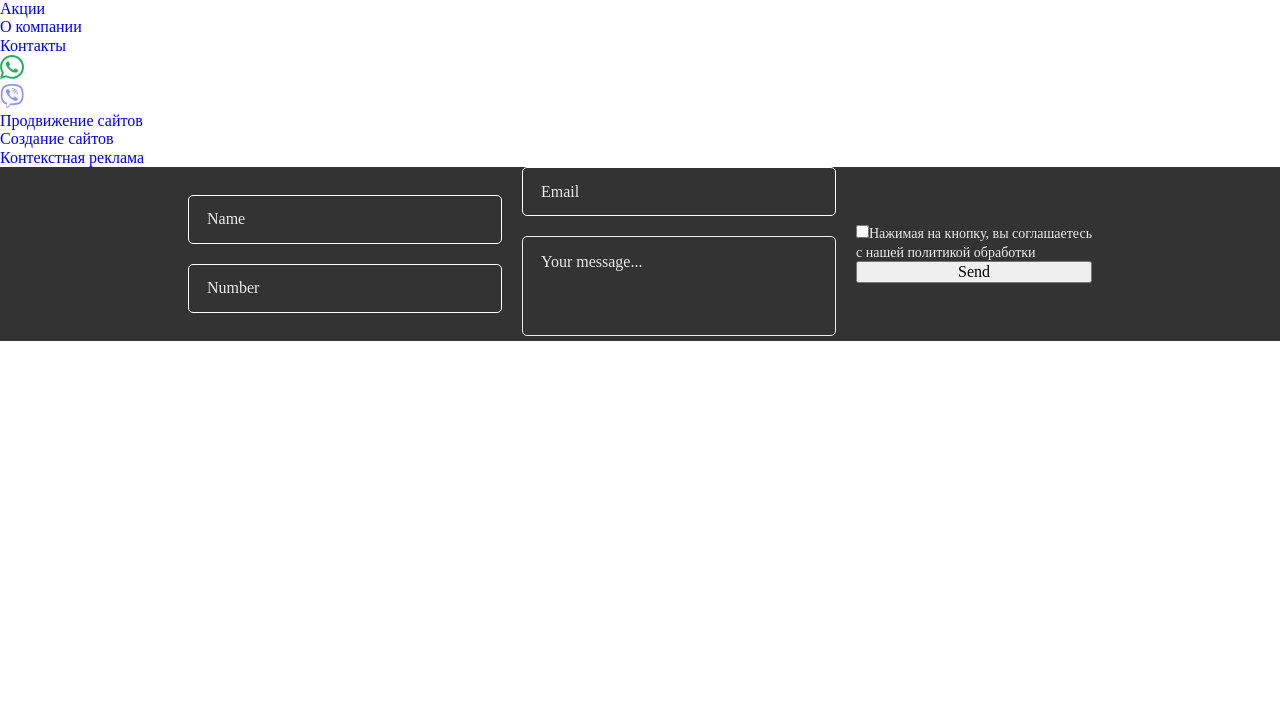
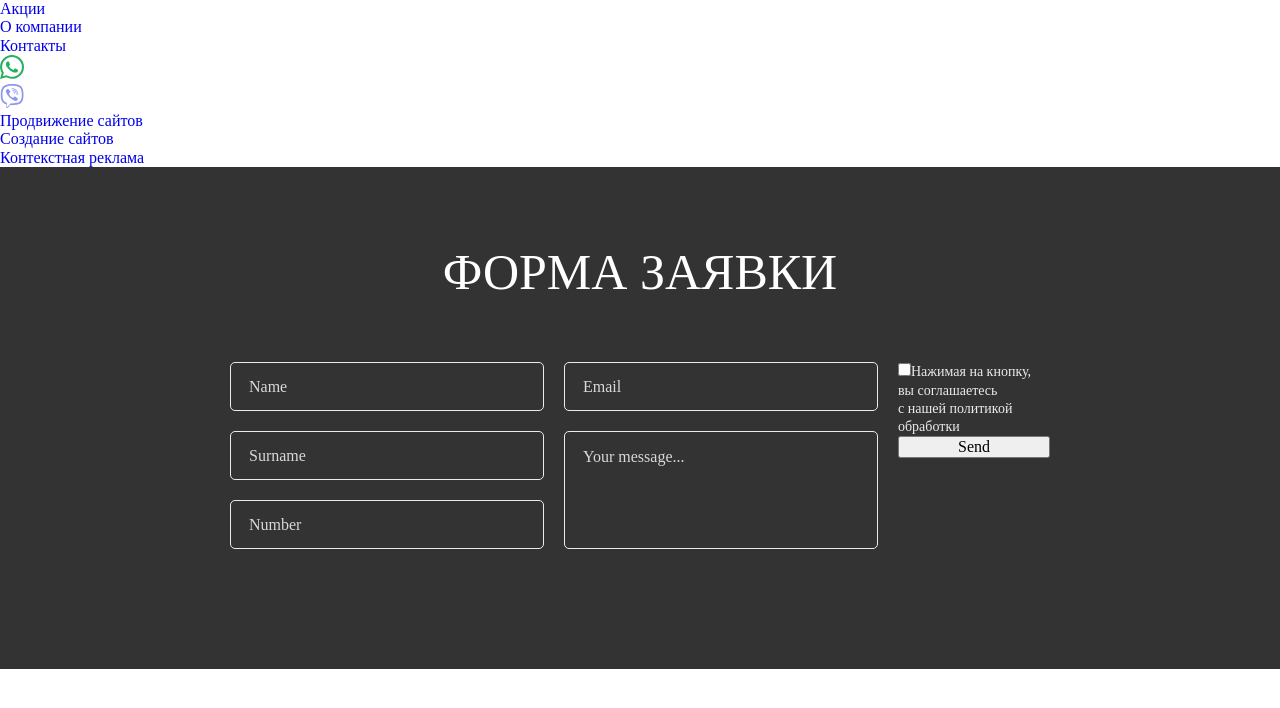
Before and after one commit to barometer-js/internet-advertising, a React (Create React App) app: page / in a window 1280 px wide. Shown: the top 708 px of the page. Built offline with nearby package versions, Linux system fonts and the light colour scheme.

Commit message:
added section, title, container and fetch data

```diff
--- a/package.json
+++ b/package.json
@@ -7,6 +7,7 @@
     "@testing-library/jest-dom": "^5.15.1",
     "@testing-library/react": "^11.2.7",
     "@testing-library/user-event": "^12.8.3",
+    "axios": "^0.24.0",
     "gh-pages": "^3.2.3",
     "nanoid": "^3.1.30",
     "normalize.css": "^8.0.1",
--- a/src/App.css
+++ b/src/App.css
@@ -36,3 +36,7 @@
     transform: rotate(360deg);
   }
 }
+section {
+  padding-top: 80px;
+  padding-bottom: 80px;
+}
--- a/src/App.js
+++ b/src/App.js
@@ -1,19 +1,25 @@
+import React, { Component } from 'react';
 import 'normalize.css';
 import './App.css';
 import TopNavigation from './components/TopNavigation/TopNavigation';
 import BottomNavigation from './components/BottomNavigation/BottomNavigation';
 import ApplicationForm from './components/Form/Form';
+import { Section } from './components/Section';
+import { Title } from './components/Title';
 
-function App() {
+class App extends Component {
+  render() {
     return (
       <>
         <TopNavigation />
         <BottomNavigation />
-      <ApplicationForm
-      // onSubmit={this.addApplication}
-      />
+        <Section color="#333333">
+          <Title name="Форма заявки" color="#fff" />
+          <ApplicationForm />
+        </Section>
       </>
     );
   }
+}
 
 export default App;
--- a/src/components/Checkbox/Checkbox.js
+++ b/src/components/Checkbox/Checkbox.js
@@ -1,12 +1,18 @@
 import styles from './Checkbox.module.scss';
-// import PropTypes from 'prop-types';
+import PropTypes from 'prop-types';
 
-const Checkbox = props => (
-  <input className={styles.checkbox} type="checkbox" {...props} />
+const Checkbox = ({ checked, onChange }) => (
+  <input
+    className={styles.checkbox}
+    type="checkbox"
+    checked={checked}
+    onChange={onChange}
+  />
 );
 
-// Checkbox.propTypes = {
-//     props: PropTypes.node,
-// };
+Checkbox.propTypes = {
+  checked: PropTypes.bool,
+  onChange: PropTypes.func,
+};
 
 export default Checkbox;
--- /dev/null
+++ b/src/components/Container/Container.js
@@ -0,0 +1,4 @@
+import styles from './Container.module.scss';
+export function Container({ children }) {
+  return <div className={styles.container}>{children}</div>;
+}
--- /dev/null
+++ b/src/components/Container/Container.module.scss
@@ -0,0 +1,4 @@
+.container {
+  padding-left: 130px;
+  padding-right: 130px;
+}
--- a/src/components/Form/Form.js
+++ b/src/components/Form/Form.js
@@ -3,30 +3,32 @@ import { nanoid } from 'nanoid';
 import styles from './Form.module.scss';
 import PropTypes from 'prop-types';
 import Checkbox from '../Checkbox/Checkbox';
+import { getFetch } from '../../services/getFormData';
 
 class ApplicationForm extends Component {
   state = {
     name: '',
-    // surname: '',
+    surname: '',
     number: '',
     email: '',
     checked: false,
-    value: 'Your message...',
+    value: '',
   };
 
   static propTypes = {
     name: PropTypes.string,
-    // surname: PropTypes.string,
+    surname: PropTypes.string,
     number: PropTypes.string,
     email: PropTypes.string,
     checked: PropTypes.bool,
+    value: PropTypes.string,
   };
 
   handleCheckboxChange = event =>
     this.setState({ checked: event.target.checked });
 
   nameId = nanoid();
-  //   surnameId = nanoid();
+  surnameId = nanoid();
   telId = nanoid();
   emailId = nanoid();
 
@@ -42,13 +44,24 @@ class ApplicationForm extends Component {
   handleSubmit = e => {
     e.preventDefault();
     console.log(`Signed up as: ${this.state.name}`);
-    // this.props.onSubmit(this.state);
+    const newApplication = {
+      name: this.state.name,
+      phone: this.state.number,
+      surname: this.state.surname,
+      'e-mail': this.state.email,
+      comments: this.state.value,
+      createdAt: new Date(),
+    };
+    console.log(newApplication);
+    getFetch(newApplication);
+
     this.reset();
   };
 
   reset = () => {
     this.setState({
       name: '',
+      surname: '',
       number: '',
       email: '',
       checked: false,
@@ -58,8 +71,8 @@ class ApplicationForm extends Component {
 
   render() {
     return (
+      <>
         <form className={styles.form} onSubmit={this.handleSubmit}>
-        {/* <b className={styles.title}>Форма заявки</b> */}
           <div className={styles.wrapper}>
             <label className={styles.label} htmlFor={this.nameId}>
               <input
@@ -76,7 +89,7 @@ class ApplicationForm extends Component {
               />
             </label>
 
-          {/* <label className={styles.label} htmlFor={this.surnameId}>
+            <label className={styles.label} htmlFor={this.surnameId}>
               <input
                 className={styles.input}
                 type="text"
@@ -89,7 +102,7 @@ class ApplicationForm extends Component {
                 onChange={this.handleChange}
                 id={this.surnameId}
               />
-          </label> */}
+            </label>
 
             <label className={styles.label} htmlFor={this.telId}>
               <input
@@ -107,7 +120,7 @@ class ApplicationForm extends Component {
             </label>
           </div>
 
-        <div className={styles.wrapper}>
+          <div className={`${styles.wrapper} ${styles.textareaWrapper}`}>
             <label className={styles.label} htmlFor={this.emailId}>
               <input
                 className={styles.input}
@@ -128,6 +141,7 @@ class ApplicationForm extends Component {
                 className={styles.textarea}
                 value={this.state.value}
                 onChange={this.handleTextareaChange}
+                placeholder="Your message..."
               />
             </label>
           </div>
@@ -149,6 +163,7 @@ class ApplicationForm extends Component {
             </button>
           </div>
         </form>
+      </>
     );
   }
 }
--- a/src/components/Form/Form.module.scss
+++ b/src/components/Form/Form.module.scss
@@ -1,8 +1,7 @@
 .form {
   display: flex;
-  align-items: center;
-  justify-content: center;
-  background: #333333;
+  padding-top: 20px;
+  padding-bottom: 20px;
 }
 // .title {
 //   font-family: Fira Sans Extra Condensed;
@@ -19,7 +18,10 @@
 .wrapper:not(:last-child) {
   margin-right: 20px;
 }
-.label:nth-of-type(2n + 1) {
+.textareaWrapper {
+  display: flex;
+}
+.label {
   margin-bottom: 20px;
 }
 .input,
@@ -33,11 +35,13 @@
   outline: none;
 }
 .textarea {
-  height: 100px;
+  height: 118px;
   resize: none;
 }
 .input::placeholder,
-.textarea {
+.input,
+.textarea,
+.textarea::placeholder {
   font-family: Gilroy;
   font-weight: 500;
   font-size: 16px;
--- /dev/null
+++ b/src/components/Section.js
@@ -0,0 +1,14 @@
+import { Container } from './Container/Container';
+export function Section({ children, color }) {
+  return (
+    <section
+      style={{
+        backgroundColor: color,
+        paddingRight: '100px',
+        paddingLeft: '100px',
+      }}
+    >
+      <Container>{children}</Container>
+    </section>
+  );
+}
--- /dev/null
+++ b/src/components/Title.js
@@ -0,0 +1,17 @@
+export function Title({ name, color }) {
+  return (
+    <h2
+      style={{
+        color: color,
+        fontSize: '50px',
+        lineHeight: '1',
+        textTransform: 'uppercase',
+        textAlign: 'center',
+        fontWeight: '500',
+        marginBottom: '45px',
+      }}
+    >
+      {name}
+    </h2>
+  );
+}
--- /dev/null
+++ b/src/services/getFormData.js
@@ -0,0 +1,16 @@
+const BASE_URL = 'https://61ac9194d228a9001703ab46.mockapi.io/api/v1/users';
+
+export function getFetch(value) {
+  return fetch(`${BASE_URL}`, {
+    method: 'POST',
+    headers: {
+      'Content-Type': 'Application/json',
+    },
+    body: JSON.stringify(value),
+  })
+    .then(response => {
+      return response.json();
+    })
+    .then(data => data)
+    .catch(error => console.log(error));
+}
```
Also changed, not shown: src/components/Checkbox/Checkbox.module.scss (+4 -12 lines), 1 other file (tests, documents, lock files or other folders). Lines whose indentation alone changed are shown as unchanged.
